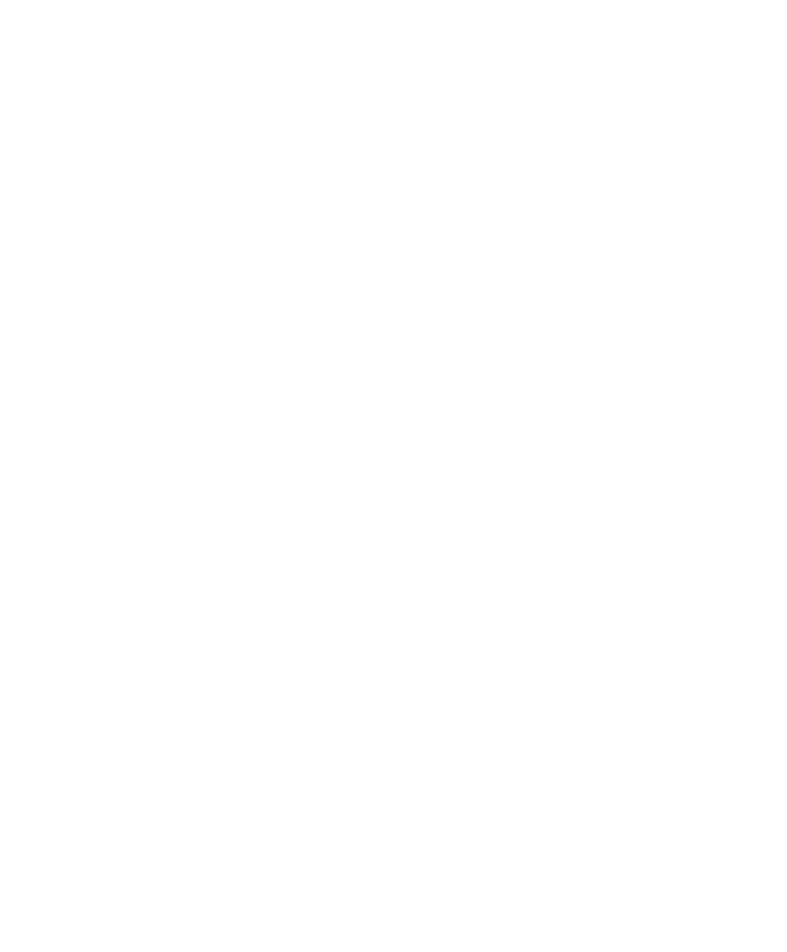
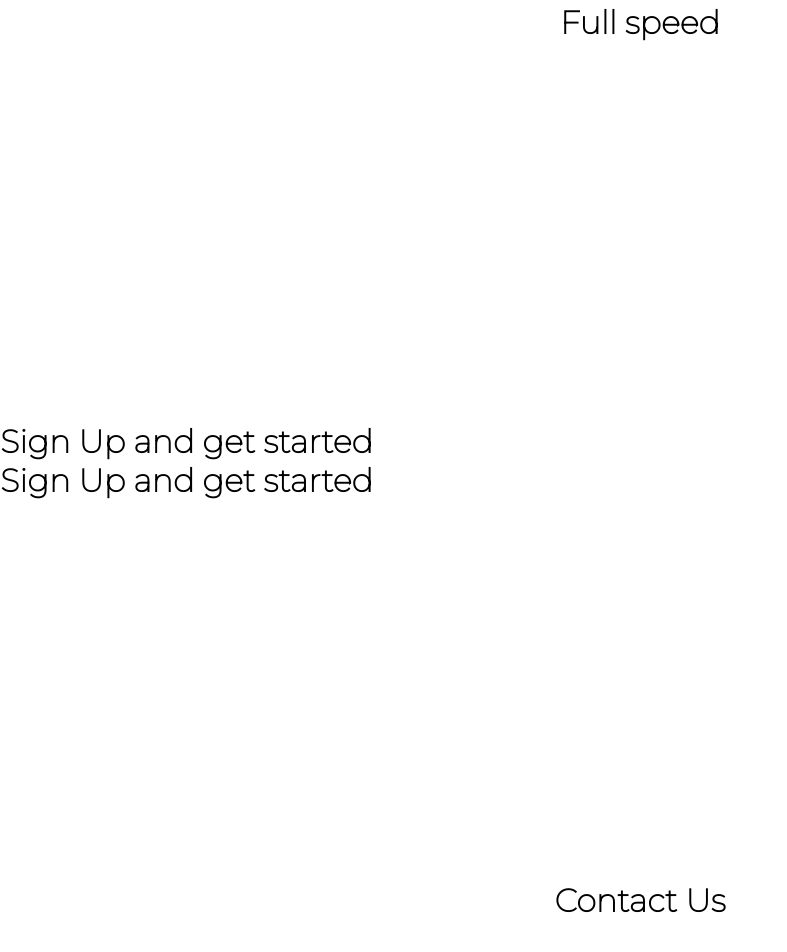
Before and after one commit to mireu-san/the-lighthouse, a React (Create React App) app: page / in a window 1280 px wide. Shown: the part 458-1410 px from the top of the page, without its empty margins (0-787 px from the left). Before the commit the page ends 800 px from the top, so only its background shows below. Built offline with nearby package versions, Linux system fonts and the light colour scheme.

Commit message:
pages are now connected

```diff
--- a/src/App.js
+++ b/src/App.js
@@ -1,5 +1,6 @@
 import React from "react";
 import Navbar from "./components/Navbar/Navbar";
+import { Skills, Work, About, Contact } from "./pages";
 import './App.css';
 // import Navbar from "./components/Navbar";
 // import { BrowserRouter as Router, Routes, Route } from "react-router-dom";
@@ -10,6 +11,10 @@
   return (
     <div className="App">
       <Navbar />
+      <About />
+      <Skills />
+      <Work />
+      <Contact />
     </div>
     // <Router>
     //   <Navbar />
--- a/src/pages/Projects.js
+++ b/src/pages/Work.js
@@ -1,6 +1,6 @@
 import React from 'react'
 
-function Projects() {
+function Work() {
     return (
         <div>
             <h1>Sign Up and get started</h1>
@@ -8,4 +8,4 @@
     )
 }
 
-export default Projects;
+export default Work;
--- a/src/pages/index.js
+++ b/src/pages/index.js
@@ -1,12 +1,7 @@
 import Skills from './Skills';
-import Projects from './Projects';
+import Work from './Work';
 import About from './About';
 import Contact from './Contact';
 
-const Home = () => {
-    return (
-        <h1>Title index.js</h1>
-    );
-};
 
-export { Home, Skills, Projects, About, Contact };
+export { Skills, Work, About, Contact };
```
